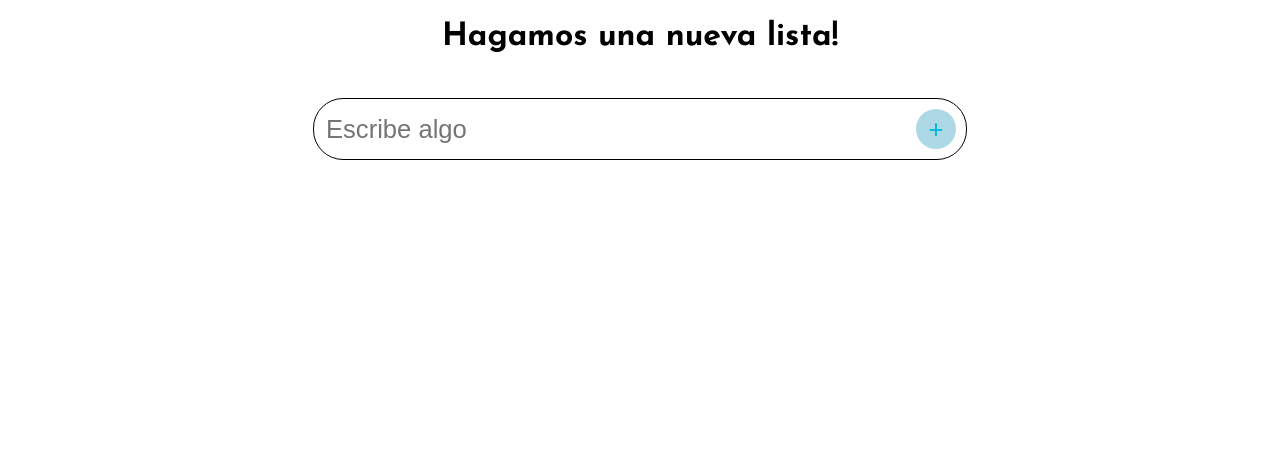
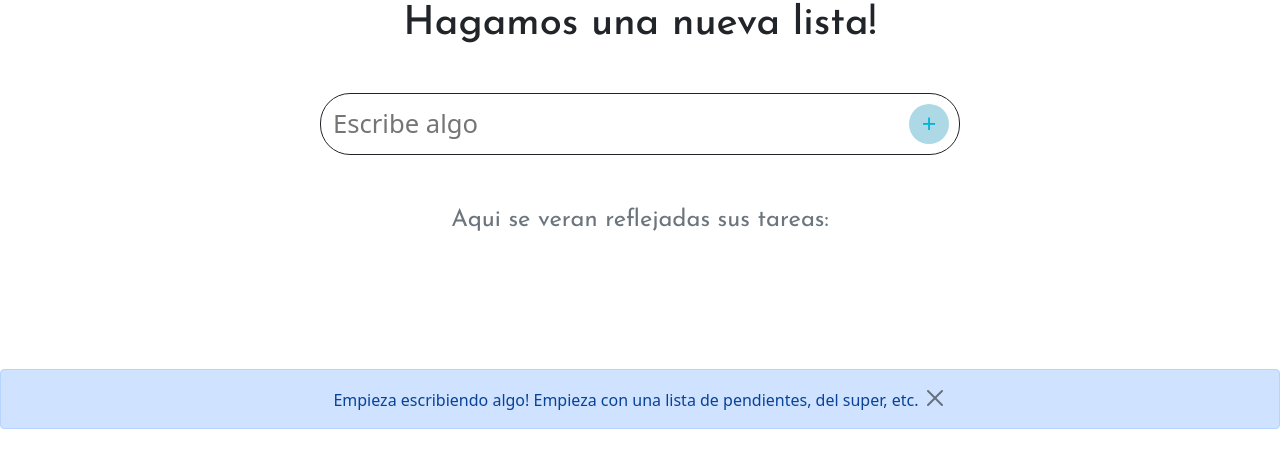
Before and after one commit to KonigAstaroth/to-do-list, a plain HTML site: page index.html in a window 1280 px wide. Drawn offline with nearby package versions, Linux system fonts and the light colour scheme.

Commit message:
Se agrego texto y tambien una alerta

```diff
--- a/index.html
+++ b/index.html
@@ -3,8 +3,10 @@
     <title>To-Do_list</title>
     <link rel="stylesheet" href="/stylesheet.css">
     <meta name="viewport" content="width=device-width, initial-scale=1.0">
+    <link href="https://cdn.jsdelivr.net/npm/bootstrap@5.0.2/dist/css/bootstrap.min.css" rel="stylesheet" integrity="sha384-EVSTQN3/azprG1Anm3QDgpJLIm9Nao0Yz1ztcQTwFspd3yD65VohhpuuCOmLASjC" crossorigin="anonymous">
 </head>
 <html>
+    <div>
         <div>
             <h1>Hagamos una nueva lista!</h1>
         </div>
@@ -29,14 +31,36 @@
                 </div>
                 -->
             </div>
+    </div>
 
+
+
+        <div class="footer">
+            <small class="text-muted">Aqui se veran reflejadas sus tareas:</small>
             <div id="stats" class="stats">
                 <!--
                  Tareas pendientes: 5 Completadas: 3
                  -->
              </div>
+        </div>
+
+        <div class="alerta">
+            <div class="alert alert-primary alert-dissmisable">
+                Empieza escribiendo algo! Empieza con una lista de pendientes, del super, etc.
+                <button class="btn-close"
+                aria-label = "close"
+                data-bs-dismiss="alert"
+                >
+                </button>
+            </div>
+        </div>
+
+
+
+
 
         <script src="/script.js"></script>
+        <script src="https://cdn.jsdelivr.net/npm/bootstrap@5.0.2/dist/js/bootstrap.bundle.min.js" integrity="sha384-MrcW6ZMFYlzcLA8Nl+NtUVF0sA7MsXsP1UyJoMp4YLEuNSfAP+JcXn/tWtIaxVXM" crossorigin="anonymous"></script>
     </body>
 
 </html>
--- a/stylesheet.css
+++ b/stylesheet.css
@@ -1,4 +1,5 @@
 @import url('https://fonts.googleapis.com/css2?family=Josefin+Sans:ital,wght@0,100..700;1,100..700&display=swap');
+
 h1{
     text-align: center;
     font-family: josefin sans;
@@ -30,6 +31,7 @@ form input[type="submit"]{
     background-color: lightblue;
     font-size: 1.6em;
     transition: .25s ease-in;
+
 }
 
 form input[type="submit"]:hover{
@@ -70,3 +72,13 @@ form input[type="submit"]:hover{
     margin-top: 2em;
     font-family: josefin sans;
 }
+.footer{
+    font-family: josefin sans;
+    text-align: center;
+    margin: auto;
+    font-size: 1.7em;
+}
+.alerta{
+    margin-top: 10%;
+    text-align: center;
+}
```
Lines whose indentation alone changed are shown as unchanged.
